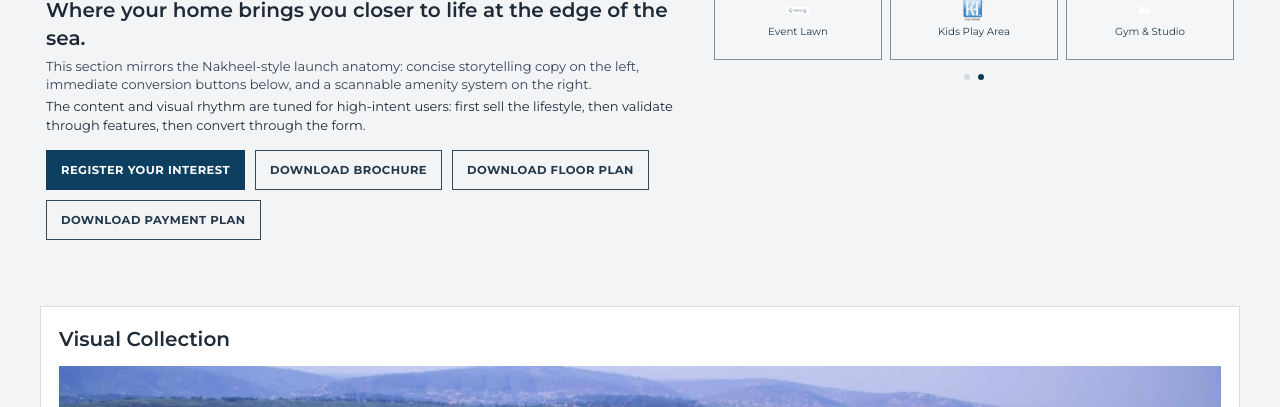
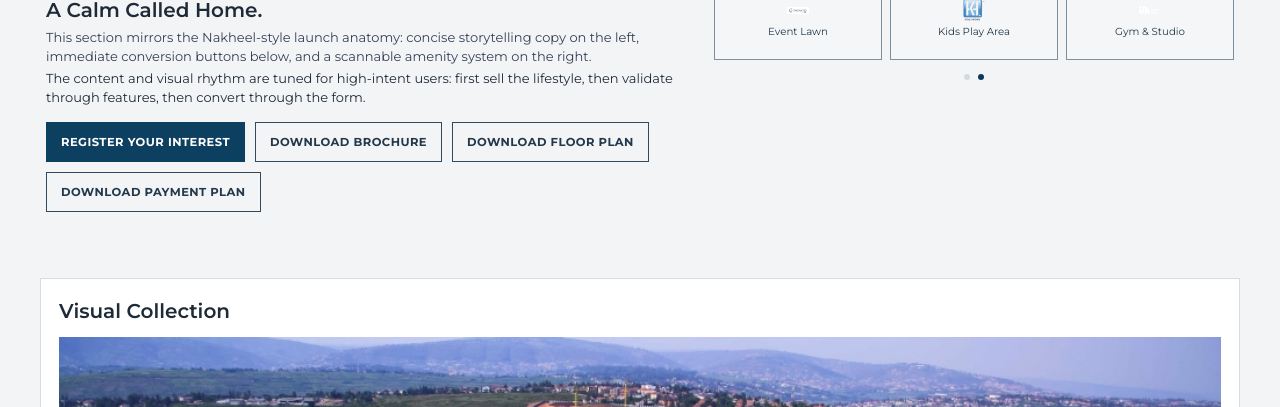
Before and after one commit to Onielq/Taiseeldevelopment, a website: page palm-central-private-residences.html in a window 1280 px wide. Shown: the part 693-1100 px from the top of the page. Drawn offline with Linux system fonts and the light colour scheme.

Commit message:
save changes

```diff
--- a/palm-central-private-residences.html
+++ b/palm-central-private-residences.html
@@ -537,7 +537,7 @@
             </div>
             <article class="card">
                 <h1 class="project-title" id="project-main-title">Palm Central Private Residences</h1>
-                <h2>Where your home brings you closer to life at the edge of the sea.</h2>
+                <h2>A Calm Called Home.</h2>
                 <p class="lead">
                     This section mirrors the Nakheel-style launch anatomy: concise storytelling copy on the left,
                     immediate conversion buttons below, and a scannable amenity system on the right.
```
